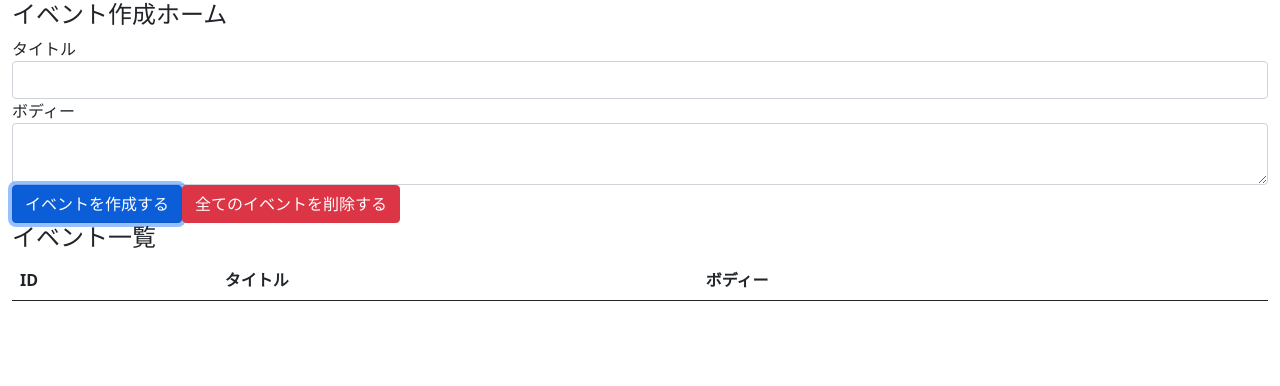
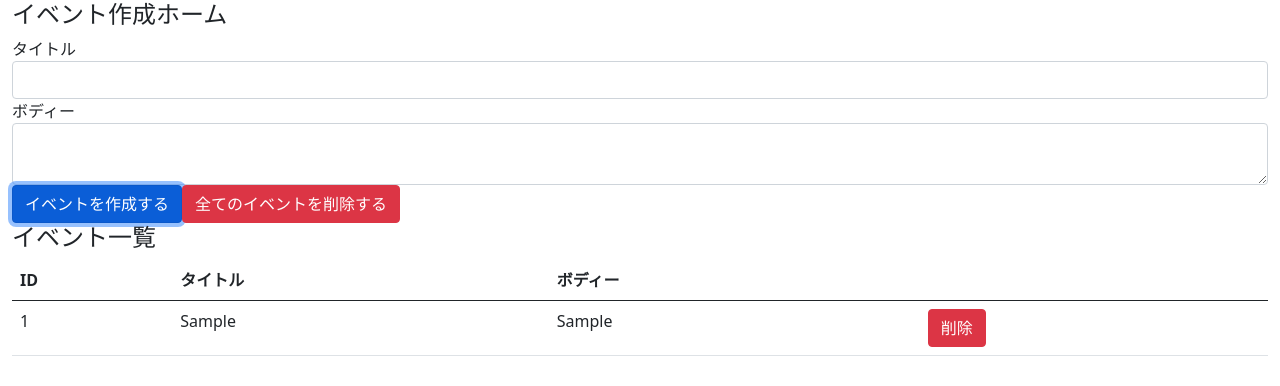
Before and after one commit to r-shirasu/udemy_hooks_React, a React (Create React App) app in the folder my-app/: page / in a window 1280 px wide. Both pictures are taken after typing "Sample", "Sample" into the empty fields and a click on the button "イベントを作成する". Shown: the top 386 px of the page. Built offline with nearby package versions, Linux system fonts and the light colour scheme.

Commit message:
削除ボタンdispatchまでを記述

```diff
--- a/my-app/src/components/App.js
+++ b/my-app/src/components/App.js
@@ -52,7 +52,23 @@
       </tr>
     </thead>
     <tbody>
+      {
+        state.map((event, index) => {
+          const id = event.id
+          const handleClickDeleteButton = () => {
+            dispatch({type: 'DELETE_EVENT', id})
+          }
 
+          return (
+          <tr key={index}>
+            <td>{id}</td>
+            <td>{event.title}</td>
+            <td>{event.body}</td>
+            <td><button type="button" className="btn btn-danger"on Click={handleClickDeleteButton}>削除</button></td>
+          </tr>
+        )
+          })
+      }
     </tbody>
       </table>
     </div>
```
